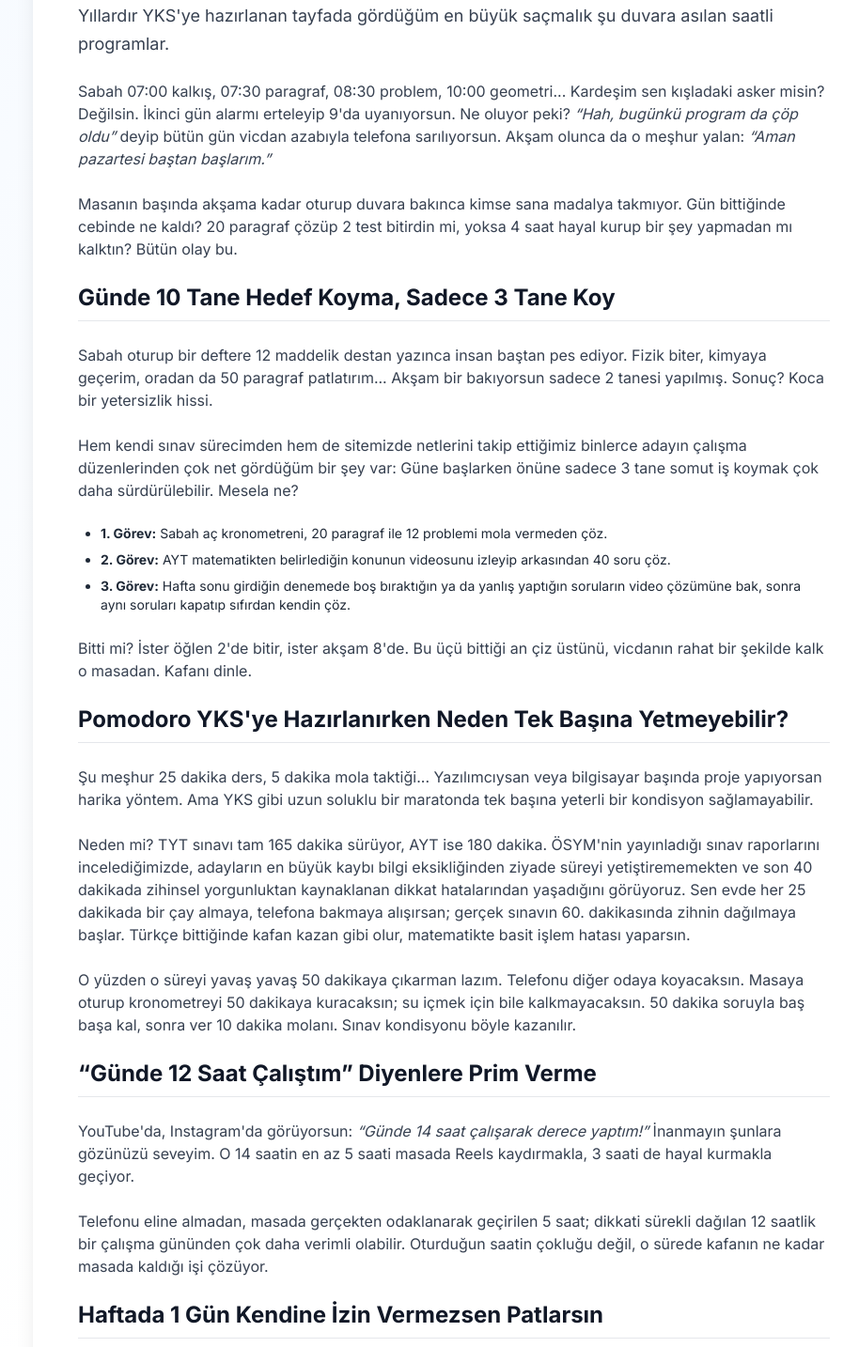
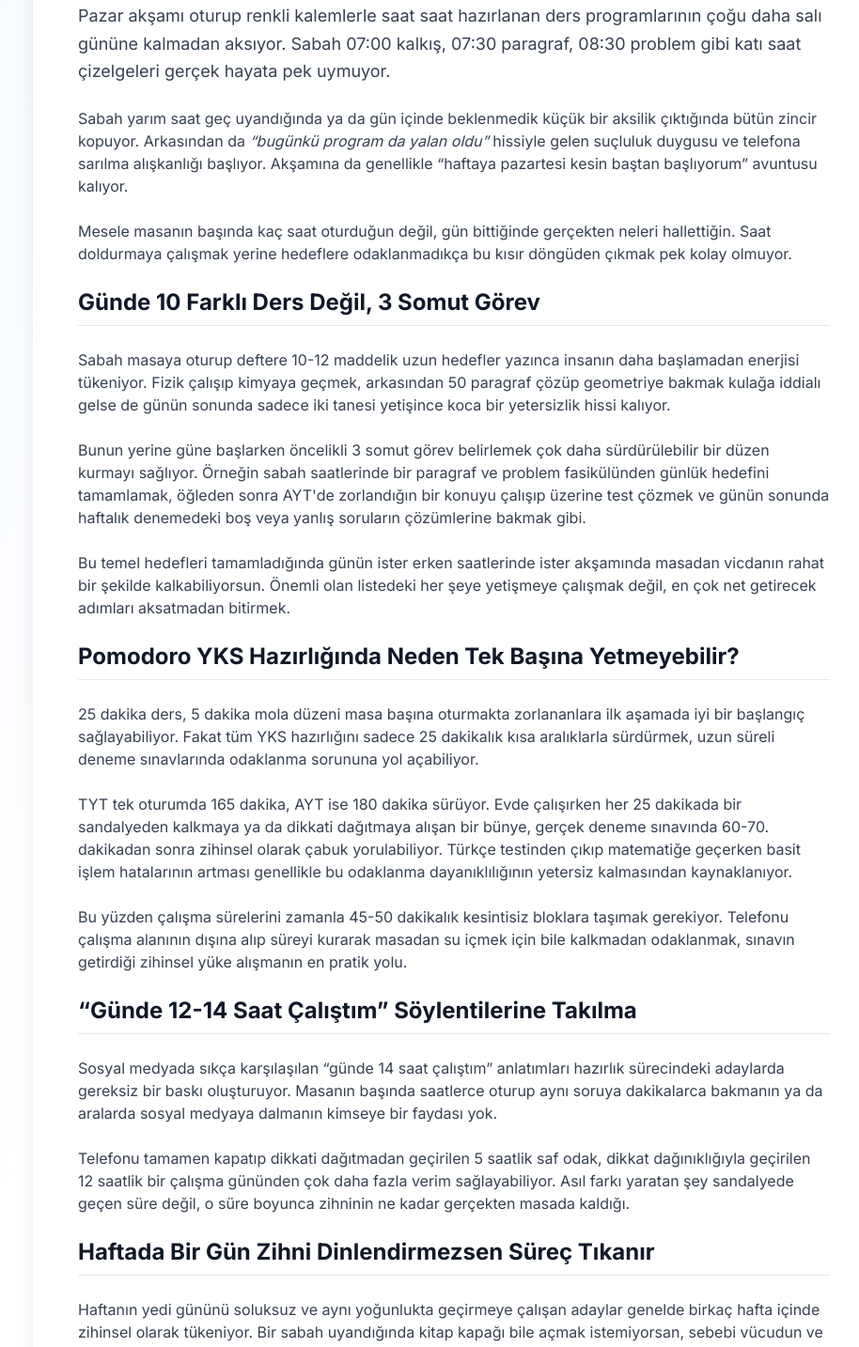
Before and after one commit to mert121212/yks-net-hesaplama, a Next.js app: page /blog/yks-hazirlik-programi in a window 1280 px wide. Shown: the part 1200-2634 px from the top of the page at 94% size, without its empty margins (157-1071 px from the left). Built offline with nearby package versions, Linux system fonts and the light colour scheme.

Commit message:
fix(blog): remove all repetitive rhetorical AI templates and fabricated claims

```diff
--- a/src/app/blog/yks-hazirlik-programi/page.tsx
+++ b/src/app/blog/yks-hazirlik-programi/page.tsx
@@ -71,66 +71,61 @@ export default function YKSHazirlikProgrami() {
 
                     <div className="prose prose-lg max-w-none text-gray-700 space-y-6 mt-8">
                         <p className="text-lg leading-relaxed">
-                            Yıllardır YKS&apos;ye hazırlanan tayfada gördüğüm en büyük saçmalık şu duvara asılan saatli programlar.
+                            Pazar akşamı oturup renkli kalemlerle saat saat hazırlanan ders programlarının çoğu daha salı gününe kalmadan aksıyor. Sabah 07:00 kalkış, 07:30 paragraf, 08:30 problem gibi katı saat çizelgeleri gerçek hayata pek uymuyor.
                         </p>
 
                         <p>
-                            Sabah 07:00 kalkış, 07:30 paragraf, 08:30 problem, 10:00 geometri... Kardeşim sen kışladaki asker misin? Değilsin. İkinci gün alarmı erteleyip 9&apos;da uyanıyorsun. Ne oluyor peki? <em>&ldquo;Hah, bugünkü program da çöp oldu&rdquo;</em> deyip bütün gün vicdan azabıyla telefona sarılıyorsun. Akşam olunca da o meşhur yalan: <em>&ldquo;Aman pazartesi baştan başlarım.&rdquo;</em>
+                            Sabah yarım saat geç uyandığında ya da gün içinde beklenmedik küçük bir aksilik çıktığında bütün zincir kopuyor. Arkasından da <em>&ldquo;bugünkü program da yalan oldu&rdquo;</em> hissiyle gelen suçluluk duygusu ve telefona sarılma alışkanlığı başlıyor. Akşamına da genellikle &ldquo;haftaya pazartesi kesin baştan başlıyorum&rdquo; avuntusu kalıyor.
                         </p>
 
                         <p>
-                            Masanın başında akşama kadar oturup duvara bakınca kimse sana madalya takmıyor. Gün bittiğinde cebinde ne kaldı? 20 paragraf çözüp 2 test bitirdin mi, yoksa 4 saat hayal kurup bir şey yapmadan mı kalktın? Bütün olay bu.
+                            Mesele masanın başında kaç saat oturduğun değil, gün bittiğinde gerçekten neleri hallettiğin. Saat doldurmaya çalışmak yerine hedeflere odaklanmadıkça bu kısır döngüden çıkmak pek kolay olmuyor.
                         </p>
 
                         <h2 className="text-2xl font-bold text-gray-900 mt-10 mb-4 border-b pb-2">
-                            Günde 10 Tane Hedef Koyma, Sadece 3 Tane Koy
+                            Günde 10 Farklı Ders Değil, 3 Somut Görev
                         </h2>
                         <p>
-                            Sabah oturup bir deftere 12 maddelik destan yazınca insan baştan pes ediyor. Fizik biter, kimyaya geçerim, oradan da 50 paragraf patlatırım... Akşam bir bakıyorsun sadece 2 tanesi yapılmış. Sonuç? Koca bir yetersizlik hissi.
+                            Sabah masaya oturup deftere 10-12 maddelik uzun hedefler yazınca insanın daha başlamadan enerjisi tükeniyor. Fizik çalışıp kimyaya geçmek, arkasından 50 paragraf çözüp geometriye bakmak kulağa iddialı gelse de günün sonunda sadece iki tanesi yetişince koca bir yetersizlik hissi kalıyor.
                         </p>
                         <p>
-                            Hem kendi sınav sürecimden hem de sitemizde netlerini takip ettiğimiz binlerce adayın çalışma düzenlerinden çok net gördüğüm bir şey var: Güne başlarken önüne sadece 3 tane somut iş koymak çok daha sürdürülebilir. Mesela ne?
+                            Bunun yerine güne başlarken öncelikli 3 somut görev belirlemek çok daha sürdürülebilir bir düzen kurmayı sağlıyor. Örneğin sabah saatlerinde bir paragraf ve problem fasikülünden günlük hedefini tamamlamak, öğleden sonra AYT&apos;de zorlandığın bir konuyu çalışıp üzerine test çözmek ve günün sonunda haftalık denemedeki boş veya yanlış soruların çözümlerine bakmak gibi.
                         </p>
-                        <ul className="list-disc pl-6 space-y-2 text-sm text-gray-800">
-                            <li><strong>1. Görev:</strong> Sabah aç kronometreni, 20 paragraf ile 12 problemi mola vermeden çöz.</li>
-                            <li><strong>2. Görev:</strong> AYT matematikten belirlediğin konunun videosunu izleyip arkasından 40 soru çöz.</li>
-                            <li><strong>3. Görev:</strong> Hafta sonu girdiğin denemede boş bıraktığın ya da yanlış yaptığın soruların video çözümüne bak, sonra aynı soruları kapatıp sıfırdan kendin çöz.</li>
-                        </ul>
                         <p>
-                            Bitti mi? İster öğlen 2&apos;de bitir, ister akşam 8&apos;de. Bu üçü bittiği an çiz üstünü, vicdanın rahat bir şekilde kalk o masadan. Kafanı dinle.
+                            Bu temel hedefleri tamamladığında günün ister erken saatlerinde ister akşamında masadan vicdanın rahat bir şekilde kalkabiliyorsun. Önemli olan listedeki her şeye yetişmeye çalışmak değil, en çok net getirecek adımları aksatmadan bitirmek.
                         </p>
 
                         <h2 className="text-2xl font-bold text-gray-900 mt-10 mb-4 border-b pb-2">
-                            Pomodoro YKS&apos;ye Hazırlanırken Neden Tek Başına Yetmeyebilir?
+                            Pomodoro YKS Hazırlığında Neden Tek Başına Yetmeyebilir?
                         </h2>
                         <p>
-                            Şu meşhur 25 dakika ders, 5 dakika mola taktiği... Yazılımcıysan veya bilgisayar başında proje yapıyorsan harika yöntem. Ama YKS gibi uzun soluklu bir maratonda tek başına yeterli bir kondisyon sağlamayabilir.
+                            25 dakika ders, 5 dakika mola düzeni masa başına oturmakta zorlananlara ilk aşamada iyi bir başlangıç sağlayabiliyor. Fakat tüm YKS hazırlığını sadece 25 dakikalık kısa aralıklarla sürdürmek, uzun süreli deneme sınavlarında odaklanma sorununa yol açabiliyor.
                         </p>
                         <p>
-                            Neden mi? TYT sınavı tam 165 dakika sürüyor, AYT ise 180 dakika. ÖSYM&apos;nin yayınladığı sınav raporlarını incelediğimizde, adayların en büyük kaybı bilgi eksikliğinden ziyade süreyi yetiştirememekten ve son 40 dakikada zihinsel yorgunluktan kaynaklanan dikkat hatalarından yaşadığını görüyoruz. Sen evde her 25 dakikada bir çay almaya, telefona bakmaya alışırsan; gerçek sınavın 60. dakikasında zihnin dağılmaya başlar. Türkçe bittiğinde kafan kazan gibi olur, matematikte basit işlem hatası yaparsın.
+                            TYT tek oturumda 165 dakika, AYT ise 180 dakika sürüyor. Evde çalışırken her 25 dakikada bir sandalyeden kalkmaya ya da dikkati dağıtmaya alışan bir bünye, gerçek deneme sınavında 60-70. dakikadan sonra zihinsel olarak çabuk yorulabiliyor. Türkçe testinden çıkıp matematiğe geçerken basit işlem hatalarının artması genellikle bu odaklanma dayanıklılığının yetersiz kalmasından kaynaklanıyor.
                         </p>
                         <p>
-                            O yüzden o süreyi yavaş yavaş 50 dakikaya çıkarman lazım. Telefonu diğer odaya koyacaksın. Masaya oturup kronometreyi 50 dakikaya kuracaksın; su içmek için bile kalkmayacaksın. 50 dakika soruyla baş başa kal, sonra ver 10 dakika molanı. Sınav kondisyonu böyle kazanılır.
+                            Bu yüzden çalışma sürelerini zamanla 45-50 dakikalık kesintisiz bloklara taşımak gerekiyor. Telefonu çalışma alanının dışına alıp süreyi kurarak masadan su içmek için bile kalkmadan odaklanmak, sınavın getirdiği zihinsel yüke alışmanın en pratik yolu.
                         </p>
 
                         <h2 className="text-2xl font-bold text-gray-900 mt-10 mb-4 border-b pb-2">
-                            &ldquo;Günde 12 Saat Çalıştım&rdquo; Diyenlere Prim Verme
+                            &ldquo;Günde 12-14 Saat Çalıştım&rdquo; Söylentilerine Takılma
                         </h2>
                         <p>
-                            YouTube&apos;da, Instagram&apos;da görüyorsun: <em>&ldquo;Günde 14 saat çalışarak derece yaptım!&rdquo;</em> İnanmayın şunlara gözünüzü seveyim. O 14 saatin en az 5 saati masada Reels kaydırmakla, 3 saati de hayal kurmakla geçiyor.
+                            Sosyal medyada sıkça karşılaşılan &ldquo;günde 14 saat çalıştım&rdquo; anlatımları hazırlık sürecindeki adaylarda gereksiz bir baskı oluşturuyor. Masanın başında saatlerce oturup aynı soruya dakikalarca bakmanın ya da aralarda sosyal medyaya dalmanın kimseye bir faydası yok.
                         </p>
                         <p>
-                            Telefonu eline almadan, masada gerçekten odaklanarak geçirilen 5 saat; dikkati sürekli dağılan 12 saatlik bir çalışma gününden çok daha verimli olabilir. Oturduğun saatin çokluğu değil, o sürede kafanın ne kadar masada kaldığı işi çözüyor.
+                            Telefonu tamamen kapatıp dikkati dağıtmadan geçirilen 5 saatlik saf odak, dikkat dağınıklığıyla geçirilen 12 saatlik bir çalışma gününden çok daha fazla verim sağlayabiliyor. Asıl farkı yaratan şey sandalyede geçen süre değil, o süre boyunca zihninin ne kadar gerçekten masada kaldığı.
                         </p>
 
                         <h2 className="text-2xl font-bold text-gray-900 mt-10 mb-4 border-b pb-2">
-                            Haftada 1 Gün Kendine İzin Vermezsen Patlarsın
+                            Haftada Bir Gün Zihni Dinlendirmezsen Süreç Tıkanır
                         </h2>
                         <p>
-                            Haftanın yedi günü soluksuz ders çalışmaya çalışanların önemli bir kısmı bir süre sonra duvara tosluyor. Sabah kalkacak mecalin kalmıyor, kitap kapağı görmek istemiyorsun.
+                            Haftanın yedi gününü soluksuz ve aynı yoğunlukta geçirmeye çalışan adaylar genelde birkaç hafta içinde zihinsel olarak tükeniyor. Bir sabah uyandığında kitap kapağı bile açmak istemiyorsan, sebebi vücudun ve beynin dinlenme ihtiyacını görmezden gelmiş olmandır.
                         </p>
                         <p>
-                            Pazar sabahı genel denemeni çöz, oturup yanlışlarına bak; öğleden sonrayı ise tamamen kendine ayır. Git arkadaşlarınla buluş, dizi izle, uyu. Uykusuz ve mola vermeden çalıştığında ertesi günkü denemede dikkatinin dağıldığını, bildiğin sorularda bile hata yaptığını fark edebilirsin.
+                            Haftada bir gün, özellikle hafta sonu genel denemesini çözüp yanlışlarını analiz ettikten sonra kalan zamanı kendine ayırmak lüks değil, bir gereklilik. Dışarı çıkıp hava almak, arkadaşlarınla görüşmek ya da sadece sevdiğin şeylerle ilgilenmek yeni haftaya çok daha diri ve istekli başlamanı sağlar.
                         </p>
 
                         <div className="bg-slate-900 text-white rounded-2xl p-6 my-8 not-prose">
```
